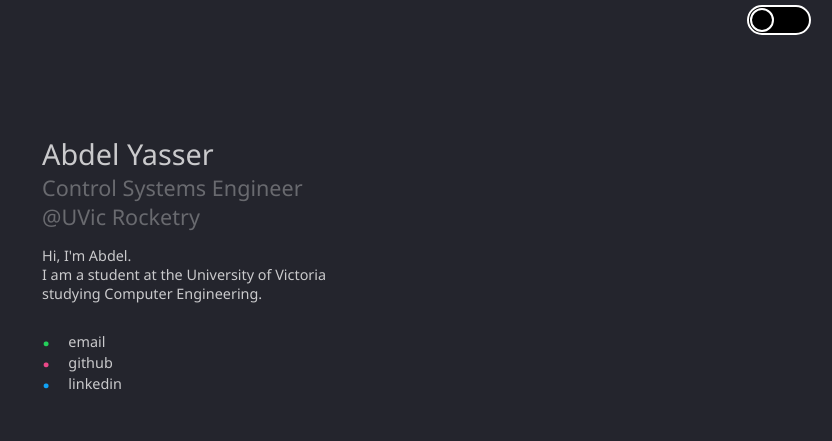
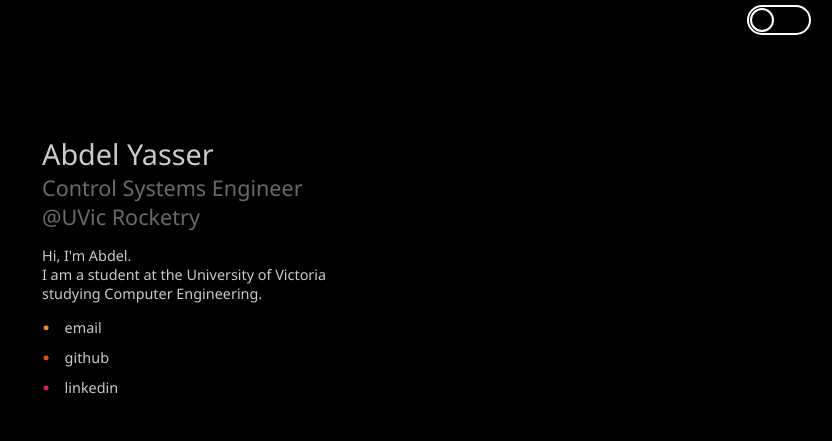
Before and after one commit to Flxash/AbdelYasser.github.io, a plain HTML site: page homepage.html in a window 1280 px wide. Shown: the whole page, without its empty margins (448-1280 px from the left). Drawn offline with Linux system fonts and the light colour scheme.

Commit message:
Modified base styling

```diff
--- a/css/style.css
+++ b/css/style.css
@@ -35,12 +35,20 @@ body {
 
   .links {
     display: flex;
-    justify-content: flex-start;
+    flex-direction: column;
+    align-items: flex-start;
   }
 
   ul {
     list-style-type: none;
     padding: 0;
+    margin: 0;
+  }
+
+  ul li {
+    display: flex;
+    align-items: center;
+    margin-bottom: 10px;
   }
 
   ul li::before {
@@ -52,22 +60,19 @@ body {
     font-size: 2em;
     vertical-align: middle;
     line-height: 20px;
+    flex-shrink: 0;
   }
 
-  .green li::before {
-    color: #24d05a;
+  .light-orange li::before {
+    color: #f4911f;
+  }
+
+  .orange li::before {
+    color: #ff4916;
   }
 
   .pink li::before {
-    color: #eb4888;
-  }
-
-  .yellow li::before {
-    color: #e9bc3f;
-  }
-
-  .blue li::before {
-    color: #10a2f5;
+    color: #f51068;
   }
 
   a {
@@ -80,7 +85,7 @@ body {
   }
 
   body.dark-mode {
-    background: #24252d;
+    background: #000;
   }
 
   body.dark-mode p,
--- a/homepage.html
+++ b/homepage.html
@@ -1,7 +1,7 @@
 <!DOCTYPE html>
 <html lang="en">
   <head>
-    <title>Jacob Wu</title>
+    <title>Abdel Yasser</title>
     <meta charset="UTF-8" />
     <meta name="viewport" content="width=device-width, initial-scale=1" />
     <meta name="description" content="Software Engineer. Vancouver. Student." />
@@ -11,6 +11,9 @@
     <link rel="stylesheet" href="css/style.css" />
   </head>
   <body class="dark-mode">
+      <div>
+
+      </div>
       <div class="container">
         <h1>Abdel Yasser</h1>
         <h2>Control Systems Engineer @UVic Rocketry</h2>
@@ -21,17 +24,17 @@
 
         <div class="links">
           <ul>
-          <span class="green">
+            <span class="light-orange">
               <li>
                 <a href="mailto:zahabys@gmail.com">email</a>
               </li>
             </span>
-          <span class="pink">
+            <span class="orange">
               <li>
                 <a href="https://github.com/Flxash" target="_blank">github</a>
               </li>
             </span>
-          <span class="blue">
+            <span class="pink">
               <li>
                 <a href="https://linkedin.com/in/abdel-yasser" target="_blank">
                   linkedin
@@ -41,6 +44,7 @@
           </ul>
         </div>
       </div>
+
     <div id="bubble-wrapper">
     </div>
     <div class="dark-mode-toggler">
```
Lines whose indentation alone changed are shown as unchanged.
